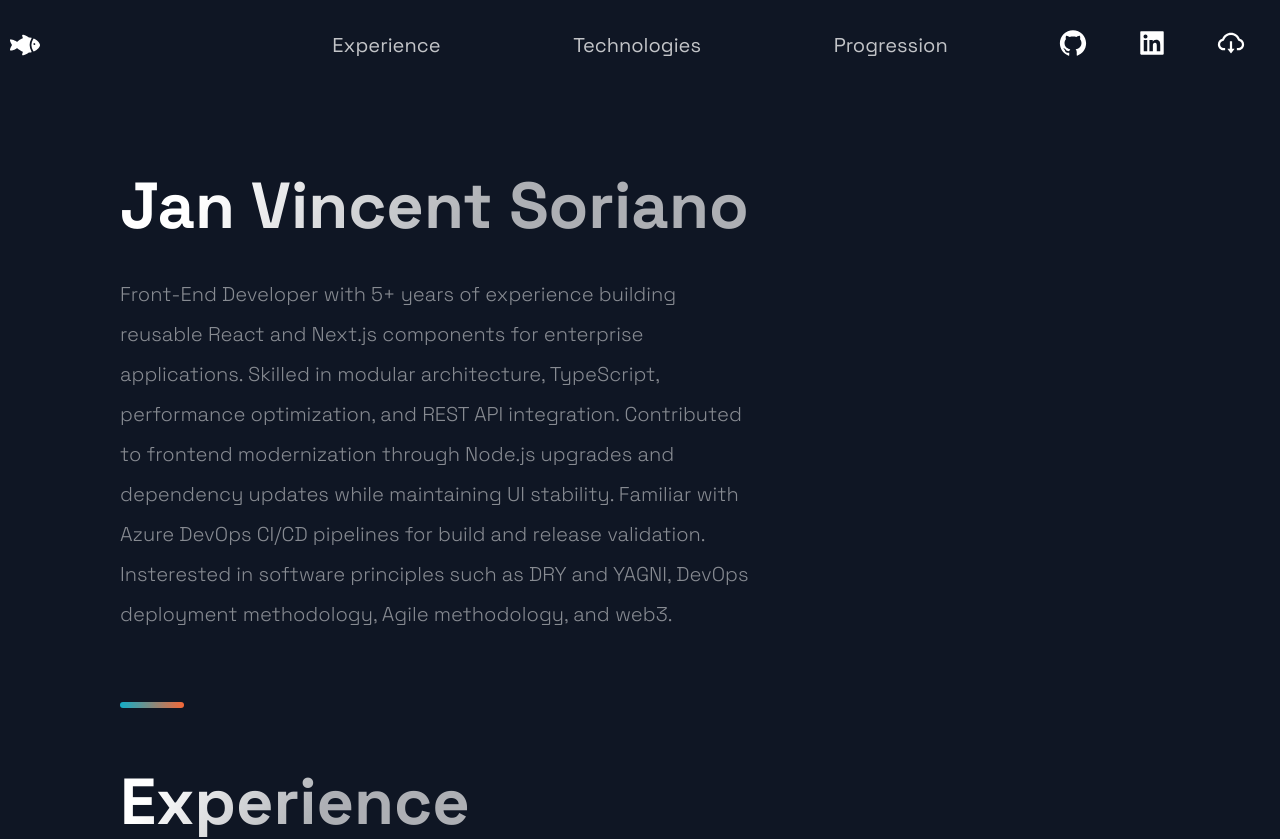
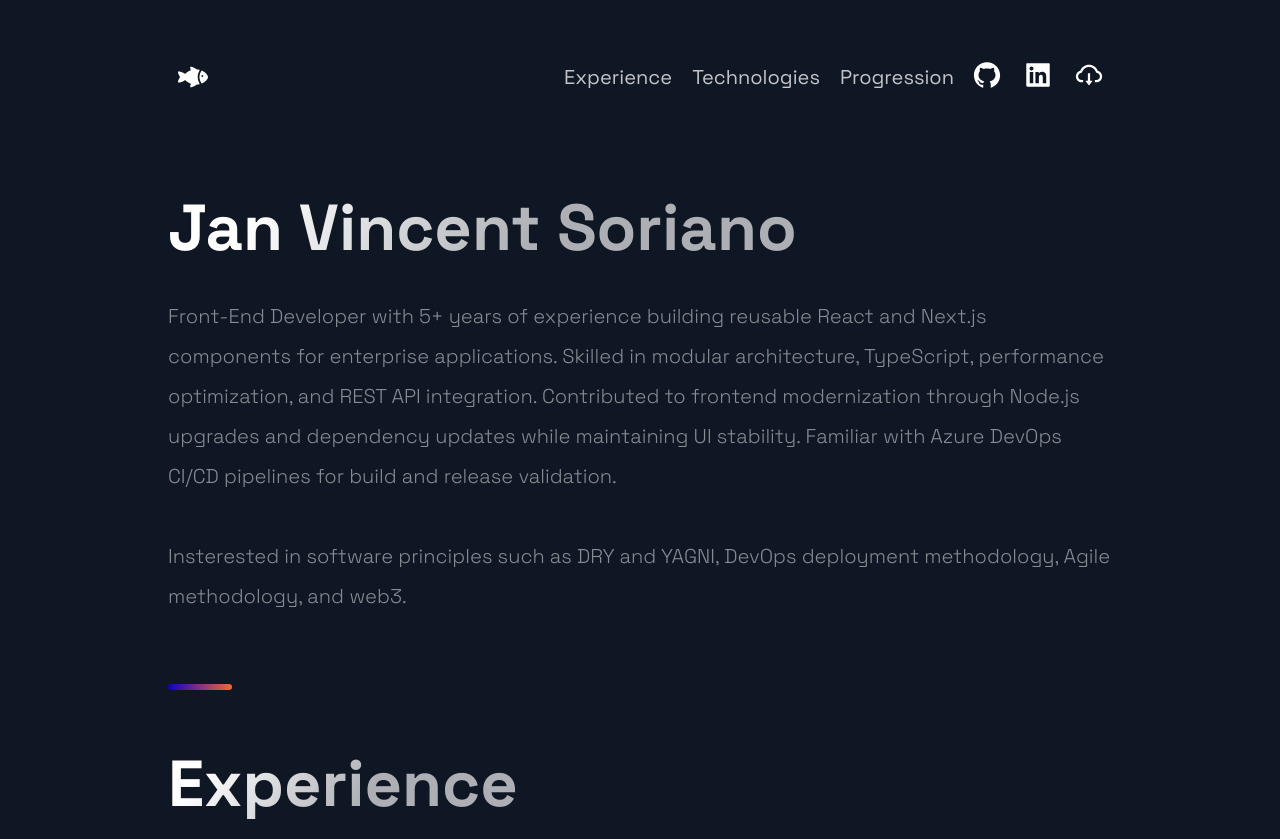
Before and after one commit to jansorianowork/nextjs-portfolio-2022, a Next.js app: page / in a window 1280 px wide. Shown: the top 839 px of the page. Built offline with nearby package versions, Linux system fonts and the light colour scheme.

Commit message:
update on resume

```diff
--- a/src/components/Header/Header.js
+++ b/src/components/Header/Header.js
@@ -1,24 +1,32 @@
+import { useState } from "react";
+import Link from "next/link";
 import {
 	AiFillGithub,
 	AiOutlineCloudDownload,
 	AiFillLinkedin,
 } from "react-icons/ai";
 import { IoFish } from "react-icons/io5";
+import { MdClose } from "react-icons/md";
+import { HiEllipsisHorizontal } from "react-icons/hi2";
 
 import {
 	Container,
-	Div1,
-	Div2,
-	Div3,
-	Link1,
 	SocialIcons,
+	NavText,
+	MenuButton,
+	NavList,
+	IconGroup,
 } from "./HeaderStyles";
 
-const Header = () => (
-	<Container>
-		<Div1>
-			<Link1
-				href="/"
+const Header = () => {
+	const [open, setOpen] = useState(false);
+
+	const closeMenu = () => setOpen(false);
+
+	return (
+		<Container aria-label="Main navigation">
+			<Link href="/" passHref>
+				<NavText
 					style={{
 						display: "flex",
 						alignItems: "center",
@@ -26,20 +34,20 @@ const Header = () => (
 					}}
 				>
 					<IoFish size="3rem" />
-			</Link1>
-		</Div1>
-		<Div2>
-			<li>
-				<Link1 href="#projects">Experience</Link1>
-			</li>
-			<li>
-				<Link1 href="#tech">Technologies</Link1>
-			</li>
-			<li>
-				<Link1 href="#about">Progression</Link1>
-			</li>
-		</Div2>
-		<Div3>
+				</NavText>
+			</Link>
+
+			<NavList open={open}>
+				<Link href="#projects" passHref>
+					<NavText onClick={closeMenu}>Experience</NavText>
+				</Link>
+				<Link href="#tech" passHref>
+					<NavText onClick={closeMenu}>Technologies</NavText>
+				</Link>
+				<Link href="#about" passHref>
+					<NavText onClick={closeMenu}>Progression</NavText>
+				</Link>
+				<IconGroup>
 					<SocialIcons href="https://github.com/jansorianowork">
 						<AiFillGithub size="3rem" />
 					</SocialIcons>
@@ -49,8 +57,18 @@ const Header = () => (
 					<SocialIcons href="file/JVSorianoCV2024.pdf">
 						<AiOutlineCloudDownload size="3rem" />
 					</SocialIcons>
-		</Div3>
+				</IconGroup>
+			</NavList>
+
+			<MenuButton onClick={() => setOpen(!open)} aria-label="Toggle menu">
+				{open ? (
+					<MdClose size="2.5rem" />
+				) : (
+					<HiEllipsisHorizontal size="2.5rem" />
+				)}
+			</MenuButton>
 		</Container>
 	);
+};
 
 export default Header;
--- a/src/components/Header/HeaderStyles.js
+++ b/src/components/Header/HeaderStyles.js
@@ -1,63 +1,78 @@
 import { IoIosArrowDropdown } from "react-icons/io";
 import styled from "styled-components";
 
-export const Container = styled.div`
-	display: grid;
-	grid-template-columns: repeat(5, 1fr);
-	grid-template-rows: 1fr;
-	grid-column-gap: 2rem;
-	padding: 1rem;
+export const Container = styled.nav`
+	display: flex;
+	align-items: center;
+	justify-content: space-between;
 	padding-top: 2rem;
+	flex-direction: row;
+	width: 100%;
 
-	@media ${(props) => props.theme.breakpoints.sm} {
-		display: grid;
-		grid-template-columns: repeat(5, 1fr);
-		grid-template-rows: repeat(2, 60px);
-		grid-column-gap: 0.5rem;
-		grid-row-gap: 0.5rem;
-	}
-`;
-export const Div1 = styled.div`
-	grid-area: 1 / 1 / 2 / 2;
-	display: flex;
-	flex-direction: row;
-	align-content: center;
-	@media ${(props) => props.theme.breakpoints.sm} {
-		grid-area: 1 / 1 / 2 / 3;
-	}
-`;
-export const Div2 = styled.div`
-	grid-area: 1 / 2 / 2 / 5;
-	display: flex;
-	justify-content: space-around;
-	@media ${(props) => props.theme.breakpoints.sm} {
-		grid-area: 2 / 2 / 3 / 5;
-	}
-`;
-export const Div3 = styled.div`
-	grid-area: 1 / 5 / 2 / 6;
-	display: flex;
-	justify-content: space-around;
-	align-items: center;
-	@media ${(props) => props.theme.breakpoints.sm} {
-		align-items: center;
-		grid-area: 1 / 4 / 2 / 6;
+	@media ${(props) => props.theme.breakpoints.md} {
+		align-items: flex-start;
+		justify-content: space-between;
 	}
 `;
 
-// Navigation Links
-export const Link1 = styled.a`
+export const MenuButton = styled.button`
+	background: none;
+	border: none;
+	color: rgba(255, 255, 255, 0.9);
+	font-size: 2.4rem;
+	padding: 0.25rem 0.5rem;
+	display: none;
+	align-items: center;
+	justify-content: center;
+	cursor: pointer;
+	transition: 0.3s ease;
+
+	&:focus {
+		outline: none;
+	}
+	&:hover {
+		color: #fff;
+	}
+
+	@media ${(props) => props.theme.breakpoints.md} {
+		display: inline-flex;
+	}
+`;
+
+export const NavList = styled.div`
+	width: auto;
+	display: flex;
+	flex-direction: row;
+	gap: 0;
+	margin-top: 0;
+	align-items: center;
+
+	@media ${(props) => props.theme.breakpoints.md} {
+		width: 100%;
+		display: ${({ open }) => (open ? "flex" : "none")};
+		flex-direction: column;
+		gap: 0.5rem;
+		margin-top: 0.5rem;
+		align-items: flex;
+	}
+`;
+
+// simple link style used in nav
+export const NavText = styled.p`
 	font-size: 2rem;
 	line-height: 50px;
 	color: rgba(255, 255, 255, 0.75);
+	margin: 0 1rem;
 	transition: 0.4s ease;
+
 	&:hover {
 		color: #fff;
 		opacity: 1;
 		cursor: pointer;
 	}
-	@media ${(props) => props.theme.breakpoints.sm} {
-		padding: 0.5rem;
+
+	@media ${(props) => props.theme.breakpoints.md} {
+		margin: 0;
 	}
 `;
 
@@ -109,6 +124,13 @@ export const NavProductsIcon = styled(IoIosArrowDropdown)`
 
 // Social Icons
 
+export const IconGroup = styled.div`
+	display: flex;
+	gap: 0.5rem;
+	align-items: center;
+	flex-direction: row;
+`;
+
 export const SocialIcons = styled.a`
 	transition: 0.3s ease;
 	color: white;
--- a/src/components/Hero/Hero.js
+++ b/src/components/Hero/Hero.js
@@ -7,8 +7,7 @@ import {
 import { LeftSection } from "./HeroStyles";
 
 const Hero = (props) => (
-	<>
-		<Section row nopadding>
+	<Section>
 		<LeftSection>
 			<SectionTitle main center>
 				Jan Vincent Soriano
@@ -17,18 +16,17 @@ const Hero = (props) => (
 				Front-End Developer with 5+ years of experience building
 				reusable React and Next.js components for enterprise
 				applications. Skilled in modular architecture, TypeScript,
-					performance optimization, and REST API integration.
-					Contributed to frontend modernization through Node.js
-					upgrades and dependency updates while maintaining UI
-					stability. Familiar with Azure DevOps CI/CD pipelines for
-					build and release validation.
+				performance optimization, and REST API integration. Contributed
+				to frontend modernization through Node.js upgrades and
+				dependency updates while maintaining UI stability. Familiar with
+				Azure DevOps CI/CD pipelines for build and release validation.
 				<br />
-					Insterested in software principles such as DRY and YAGNI,
-					DevOps deployment methodology, Agile methodology, and web3.
+				<br />
+				Insterested in software principles such as DRY and YAGNI, DevOps
+				deployment methodology, Agile methodology, and web3.
 			</SectionText>
 		</LeftSection>
 	</Section>
-	</>
 );
 
 export default Hero;
--- a/src/components/Hero/HeroStyles.js
+++ b/src/components/Hero/HeroStyles.js
@@ -1,9 +1,8 @@
-import styled from 'styled-components';
+import styled from "styled-components";
 
 export const LeftSection = styled.div`
+	@media ${(props) => props.theme.breakpoints.sm} {
 		width: 100%;
-  @media ${(props) => props.theme.breakpoints.sm} {
-    width: 80%;
 		display: flex;
 		flex-direction: column;
 
@@ -15,7 +14,5 @@ export const LeftSection = styled.div`
 		flex-direction: column;
 
 		margin: 0 auto;
-
-
 	}
 `;
--- a/src/layout/Layout.js
+++ b/src/layout/Layout.js
@@ -1,8 +1,8 @@
-import React from "react";
 import Head from "next/head";
 import Footer from "../components/Footer/Footer";
 import Header from "../components/Header/Header";
 import { Container } from "./LayoutStyles";
+import { Section } from "../styles/GlobalComponents";
 
 export const Layout = ({ children }) => {
 	return (
@@ -16,7 +16,9 @@ export const Layout = ({ children }) => {
 				/>
 			</Head>
 			<Container>
-				<Header />
+				<Section>
+					<Header />
+				</Section>
 				<main>{children}</main>
 				<Footer />
 			</Container>
--- a/src/layout/LayoutStyles.js
+++ b/src/layout/LayoutStyles.js
@@ -1,7 +1,6 @@
-import styled from 'styled-components';
+import styled from "styled-components";
 
 export const Container = styled.div`
-max-width: 1280px;
-width: 100%;
-margin: auto;
+	width: 100%;
+	margin: auto;
 `;
--- a/src/pages/index.js
+++ b/src/pages/index.js
@@ -6,14 +6,11 @@ import Technologies from "../components/Technologies/Technologies";
 // import Pricing from '../components/Pricing/Pricing';
 import Timeline from "../components/TimeLine/TimeLine";
 import { Layout } from "../layout/Layout";
-import { Section } from "../styles/GlobalComponents";
 
 const Home = () => {
 	return (
 		<Layout>
-			<Section grid>
-				<Hero />
-			</Section>
+			<Hero />
 			<Projects />
 			<Technologies />
 			<Timeline />
--- a/src/styles/GlobalComponents/index.js
+++ b/src/styles/GlobalComponents/index.js
@@ -1,15 +1,13 @@
-import styled from 'styled-components'
+import styled from "styled-components";
 
 export const Section = styled.section`
-  display: ${(props) => props.grid ? "grid" : "flex" };
-  flex-direction: ${(props) => props.row ? "row" : "column" };
-  padding: ${(props) => props.nopadding ? "0" : "32px 48px 0" } ;
+	max-width: 1040px;
+	display: flex;
+	flex-direction: ${(props) => (props.row ? "row" : "column")};
+	padding: ${(props) => (props.nopadding ? "0" : "32px 48px 0")};
 	margin: 0 auto;
-  max-width: 1040px;
-  box-sizing: content-box;
 	position: relative;
 	overflow: hidden;
-  grid-template-columns: 1fr 1fr;
 
 	@media ${(props) => props.theme.breakpoints.md} {
 		padding: 24px 48px 0;
@@ -17,45 +15,48 @@ export const Section = styled.section`
 	}
 
 	@media ${(props) => props.theme.breakpoints.sm} {
-    padding: ${(props) => props.nopadding ? "0" : "16px 16px 0" } ;
+		padding: ${(props) => (props.nopadding ? "0" : "16px 16px 0")};
 
 		width: calc(100vw - 32px);
 		flex-direction: column;
 	}
-`
+`;
 
 export const SectionTitle = styled.h2`
 	font-weight: 800;
-  font-size: ${(props) => props.main ? '65px' : '56px'};
-  line-height: ${(props) => props.main ? '72px' : '56px'};
+	font-size: ${(props) => (props.main ? "65px" : "56px")};
+	line-height: ${(props) => (props.main ? "72px" : "56px")};
 	width: max-content;
 	max-width: 100%;
-  background: linear-gradient(121.57deg, #FFFFFF 18.77%, rgba(255, 255, 255, 0.66) 60.15%);
+	background: linear-gradient(
+		121.57deg,
+		#ffffff 18.77%,
+		rgba(255, 255, 255, 0.66) 60.15%
+	);
 	-webkit-background-clip: text;
 	-webkit-text-fill-color: transparent;
 	margin-bottom: 16px;
-  padding: ${(props) => props.main ? '58px 0 16px' : '0'};
+	padding: ${(props) => (props.main ? "58px 0 16px" : "0")};
 
-  @media ${props => props.theme.breakpoints.md}{
-    font-size: ${(props) => props.main ? '56px' : '48px'};
-    line-height: ${(props) => props.main ? '56px' : '48px'};
+	@media ${(props) => props.theme.breakpoints.md} {
+		font-size: ${(props) => (props.main ? "56px" : "48px")};
+		line-height: ${(props) => (props.main ? "56px" : "48px")};
 		margin-bottom: 12px;
-    padding: ${(props) => props.main ? '40px 0 12px' : '0'};
+		padding: ${(props) => (props.main ? "40px 0 12px" : "0")};
 	}
 
-  @media ${props => props.theme.breakpoints.sm}{
+	@media ${(props) => props.theme.breakpoints.sm} {
 		font-size: 32px;
 		line-height: 40px;
-    font-size: ${(props) => props.main ? '28px' : '32px'};
-    line-height: ${(props) => props.main ? '32px' : '40px'};
+		font-size: ${(props) => (props.main ? "28px" : "32px")};
+		line-height: ${(props) => (props.main ? "32px" : "40px")};
 		margin-bottom: 8px;
-    padding: ${(props) => props.main ? '16px 0 8px' : '0'};
+		padding: ${(props) => (props.main ? "16px 0 8px" : "0")};
 		max-width: 100%;
 	}
-`
+`;
 
 export const SectionText = styled.p`
-  max-width: 800px;
 	font-size: 20px;
 	line-height: 40px;
 	font-weight: 300;
@@ -74,20 +75,19 @@ export const SectionText = styled.p`
 		line-height: 24px;
 		padding-bottom: 16px;
 	}
-`
+`;
 //E0920B - F46737
 export const SectionDivider = styled.div`
-
 	width: 64px;
 	height: 6px;
 	border-radius: 10px;
 	background-color: #fff;
-  background: ${(props) => props.colorAlt ?
-    'linear-gradient(270deg, #F46737 0%, #13ADC7 100%)' :
-    'linear-gradient(270deg, #13ADC7 0%, #945DD6 100%)'};
+	background: ${(props) =>
+		props.colorAlt
+			? "linear-gradient(270deg, #F46737 0%, #0d00c5 100%)"
+			: "linear-gradient(270deg, #0d00c5 0%, #945DD6 100%)"};
 
-
-    margin: ${(props) => props.divider ? "4rem 0" : "" };
+	margin: ${(props) => (props.divider ? "4rem 0" : "")};
 
 	@media ${(props) => props.theme.breakpoints.md} {
 		width: 48px;
@@ -98,7 +98,7 @@ export const SectionDivider = styled.div`
 		width: 32px;
 		height: 2px;
 	}
-`
+`;
 export const SectionSubText = styled.p`
 	max-width: 800px;
 	font-weight: 300;
@@ -116,9 +116,9 @@ export const SectionSubText = styled.p`
 		font-size: 14px;
 		line-height: 22px;
 	}
-`
+`;
 export const SecondaryBtn = styled.button`
-  color: #FFF;
+	color: #fff;
 	background: none;
 	border: 1px solid rgba(255, 255, 255, 0.33);
 	box-sizing: border-box;
@@ -145,10 +145,12 @@ export const SecondaryBtn = styled.button`
 	&:active {
 		background: #e0e4eb;
 		border: 1px solid #304169;
-    box-shadow: inset 0px 2px 1px rgba(46, 49, 55, 0.15), inset 0px 0px 4px rgba(20, 20, 55, 0.3);
+		box-shadow:
+			inset 0px 2px 1px rgba(46, 49, 55, 0.15),
+			inset 0px 0px 4px rgba(20, 20, 55, 0.3);
 	}
 
-  @media ${(props) => props.theme.breakpoints.md}{
+	@media ${(props) => props.theme.breakpoints.md} {
 		margin-top: 24px;
 		margin-bottom: 64px;
 		padding: 16px 24px;
@@ -165,40 +167,43 @@ export const SecondaryBtn = styled.button`
 		font-size: 14px;
 		line-height: 16px;
 	}
-`
+`;
 
 export const ButtonBack = styled.div`
-  width: ${({ alt }) => alt ? '150px' : '262px'};
-  height: ${({ alt }) => alt ? '52px' : '64px'};
+	width: ${({ alt }) => (alt ? "150px" : "262px")};
+	height: ${({ alt }) => (alt ? "52px" : "64px")};
 	border-radius: 50px;
-  font-size: ${({ alt }) => alt ? '20px' : '24px'};
+	font-size: ${({ alt }) => (alt ? "20px" : "24px")};
 	font-weight: 600;
 	display: flex;
 	align-items: center;
 	justify-content: center;
-  margin: ${({ alt, form }) => (alt || form) ? '0' : '0 0 80px'};
+	margin: ${({ alt, form }) => (alt || form ? "0" : "0 0 80px")};
 	color: #fff;
-  background: ${({ alt }) => alt ? 'linear-gradient(270deg, #ff622e 0%, #B133FF 100%)' : 'linear-gradient(270deg, #00DBD8 0%, #B133FF 100%)'};
+	background: ${({ alt }) =>
+		alt
+			? "linear-gradient(270deg, #ff622e 0%, #B133FF 100%)"
+			: "linear-gradient(270deg, #00DBD8 0%, #B133FF 100%)"};
 	cursor: pointer;
 	transition: 0.5s ease;
 	position: relative;
 	overflow: hidden;
-  opacity: ${({ disabled }) => disabled ? '.5' : '1'};
+	opacity: ${({ disabled }) => (disabled ? ".5" : "1")};
 
 	@media ${(props) => props.theme.breakpoints.md} {
-    width: ${({ alt }) => alt ? '150px' : '184px'};
-    height: ${({ alt }) => alt ? '52px' : '48px'};
-    font-size: ${({ alt }) => alt ? '20px' : '16px'};
-    margin-bottom: ${({ alt }) => alt ? '0' : '64px'};
+		width: ${({ alt }) => (alt ? "150px" : "184px")};
+		height: ${({ alt }) => (alt ? "52px" : "48px")};
+		font-size: ${({ alt }) => (alt ? "20px" : "16px")};
+		margin-bottom: ${({ alt }) => (alt ? "0" : "64px")};
 	}
 
 	@media ${(props) => props.theme.breakpoints.sm} {
 		width: 100%;
 		height: 32px;
 		font-size: 14px;
-    margin-bottom: ${({ alt }) => alt ? '0' : '32px'};
+		margin-bottom: ${({ alt }) => (alt ? "0" : "32px")};
 	}
-`
+`;
 
 export const ButtonFront = styled.button`
 	border: none;
@@ -210,15 +215,21 @@ export const ButtonFront = styled.button`
 	left: 0;
 	width: 100%;
 	height: 100%;
-  background: ${({ alt }) => alt ? 'linear-gradient(270deg, #F46737 0%, #945DD6 100%)' : 'linear-gradient(270deg, #13ADC7 0%, #945DD6 100%)'};
-  opacity: ${({ disabled }) => disabled ? '.5' : '1'};
-  transition: .4s ease;
-  font-size: ${({ alt }) => alt ? '20px' : '24px'};
+	background: ${({ alt }) =>
+		alt
+			? "linear-gradient(270deg, #F46737 0%, #945DD6 100%)"
+			: "linear-gradient(270deg, #13ADC7 0%, #945DD6 100%)"};
+	opacity: ${({ disabled }) => (disabled ? ".5" : "1")};
+	transition: 0.4s ease;
+	font-size: ${({ alt }) => (alt ? "20px" : "24px")};
 	font-weight: 600;
 	align-items: center;
 	justify-content: center;
 	cursor: pointer;
-  box-shadow: ${({ disabled }) => disabled ? 'inset 0px 2px 1px rgba(46, 49, 55, 0.15), inset 0px 0px 4px rgba(20, 20, 55, 0.3)' : 'none'};
+	box-shadow: ${({ disabled }) =>
+		disabled
+			? "inset 0px 2px 1px rgba(46, 49, 55, 0.15), inset 0px 0px 4px rgba(20, 20, 55, 0.3)"
+			: "none"};
 
 	&:hover {
 		opacity: 0;
@@ -228,26 +239,30 @@ export const ButtonFront = styled.button`
 	}
 	&:active {
 		opacity: 1;
-    box-shadow: inset 0px 2px 1px rgba(46, 49, 55, 0.15), inset 0px 0px 4px rgba(20, 20, 55, 0.3);
+		box-shadow:
+			inset 0px 2px 1px rgba(46, 49, 55, 0.15),
+			inset 0px 0px 4px rgba(20, 20, 55, 0.3);
 	}
 
-  &:disabled{
-    background: linear-gradient(270deg, #00DBD8 0%, #B133FF 100%);
+	&:disabled {
+		background: linear-gradient(270deg, #00dbd8 0%, #b133ff 100%);
 		opacity: 0.5;
-    box-shadow: inset 0px 2px 1px rgba(46, 49, 55, 0.15), inset 0px 0px 4px rgba(20, 20, 55, 0.3);
+		box-shadow:
+			inset 0px 2px 1px rgba(46, 49, 55, 0.15),
+			inset 0px 0px 4px rgba(20, 20, 55, 0.3);
 	}
 
 	@media ${(props) => props.theme.breakpoints.md} {
-    font-size: ${({ alt }) => alt ? '20px' : '16px'};
+		font-size: ${({ alt }) => (alt ? "20px" : "16px")};
 	}
 
 	@media ${(props) => props.theme.breakpoints.sm} {
 		font-size: 14px;
 	}
-`
+`;
 
 export const LinkContainer = styled.div`
-  margin-left: ${({ large }) => large ? '24px' : '16px'};
+	margin-left: ${({ large }) => (large ? "24px" : "16px")};
 	transition: 0.3s ease;
 	justify-content: center;
 	border-radius: 50px;
@@ -260,23 +275,22 @@ export const LinkContainer = styled.div`
 	}
 
 	@media ${(props) => props.theme.breakpoints.md} {
-    margin-left: ${({ large }) => large ? '16px' : '8px'};
-
+		margin-left: ${({ large }) => (large ? "16px" : "8px")};
 	}
 	@media ${(props) => props.theme.breakpoints.sm} {
-    margin-left: ${({ large }) => large ? '0' : '8px'};
+		margin-left: ${({ large }) => (large ? "0" : "8px")};
 	}
-`
+`;
 
 export const LinkIconImg = styled.div`
 	display: flex;
-  height: ${({ large }) => large ? '32px' : '24px'};
+	height: ${({ large }) => (large ? "32px" : "24px")};
 
 	@media ${(props) => props.theme.breakpoints.md} {
-    height: ${({ nav }) => nav ? '16px' : '24px'};
+		height: ${({ nav }) => (nav ? "16px" : "24px")};
 	}
 
 	@media ${(props) => props.theme.breakpoints.sm} {
-    height: ${({ large }) => large ? '32px' : '16px'};
+		height: ${({ large }) => (large ? "32px" : "16px")};
 	}
-`
+`;
```
Also changed, not shown: src/components/Acomplishments/Acomplishments.js (+11 -8 lines), src/components/Projects/Projects.js (+22 -8 lines). Lines whose indentation alone changed are shown as unchanged.
